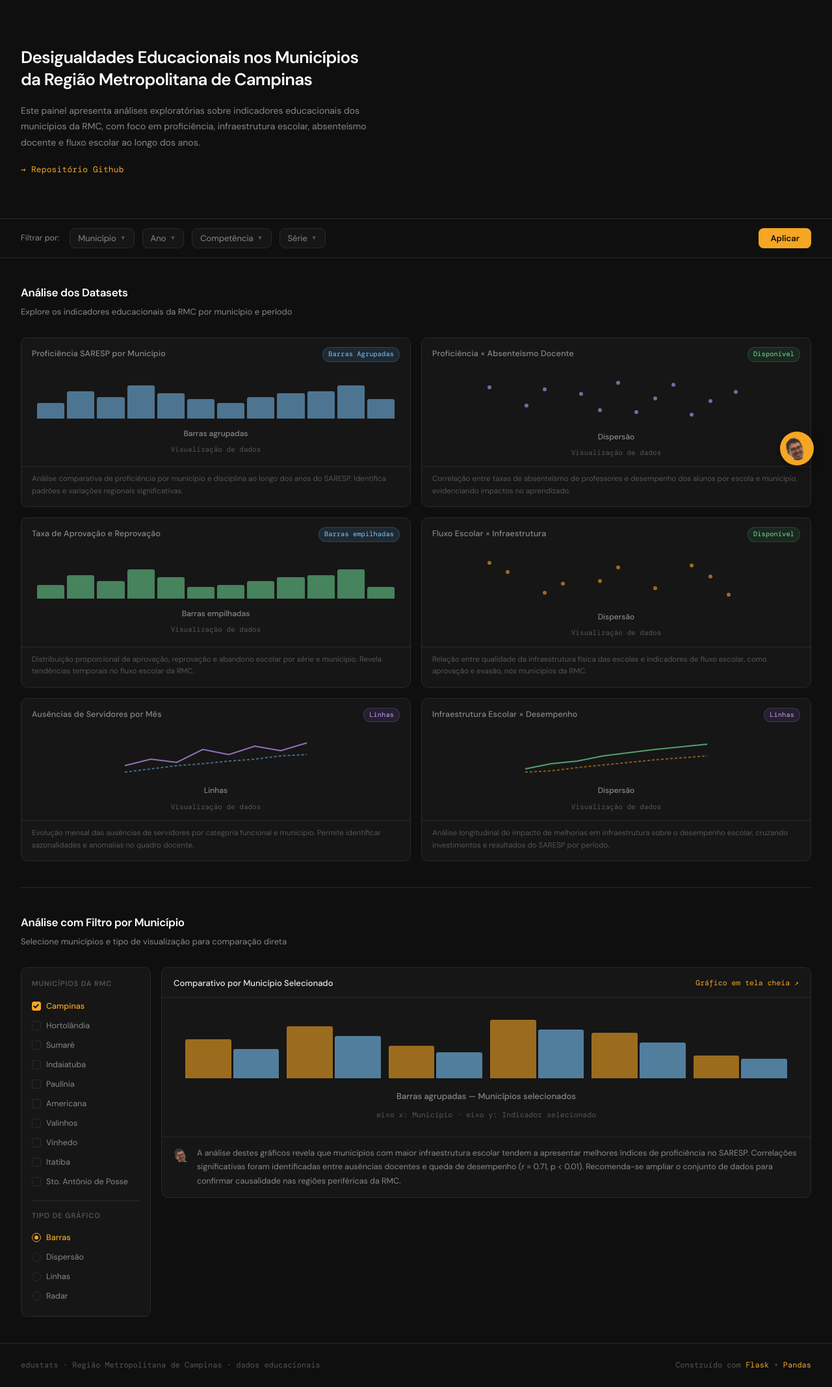
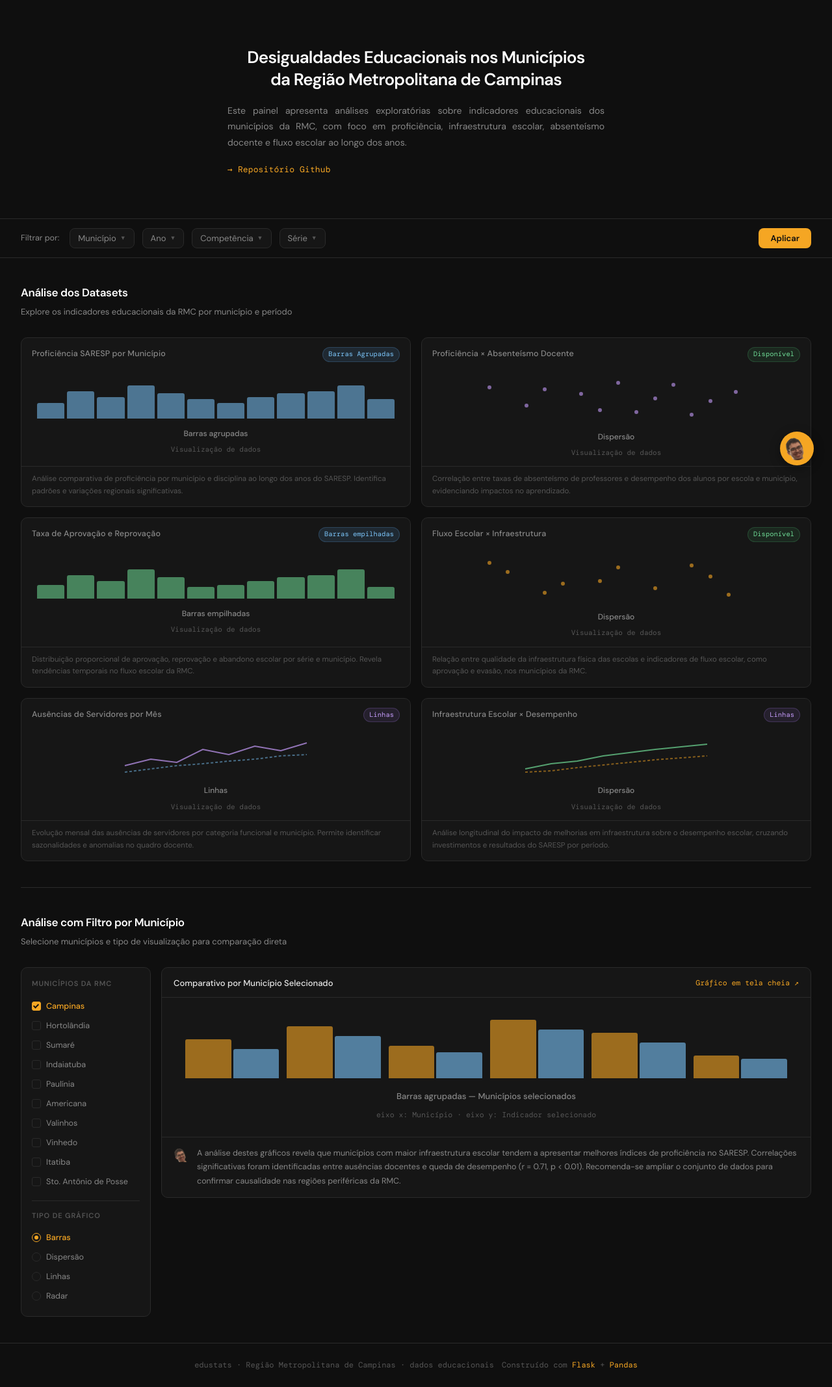
Before and after one commit to leasju/pi_educacao_qualidade, a Flask app: page / in a window 1280 px wide. Shown: the part 56-2190 px from the top of the page at 65% size. Run offline with Flask 3, Linux system fonts and the light colour scheme.

Commit message:
Atualiza título da página e melhora o layout do chatbot e seção hero

```diff
--- a/Template/index.html
+++ b/Template/index.html
@@ -4,7 +4,7 @@
 <head>
   <meta charset="UTF-8" />
   <meta name="viewport" content="width=device-width, initial-scale=1.0" />
-  <title>EduStats — Desigualdades Educacionais RMC</title>
+  <title>EduStats - RMC</title>
   <link rel="stylesheet" href="{{ url_for('static', filename='style.css') }}">
   <link
     href="https://fonts.googleapis.com/css2?family=DM+Sans:wght@300;400;500;600&family=DM+Mono:wght@400;500&display=swap"
@@ -393,7 +393,7 @@
     <button onclick="toggleChat()" aria-label="Fechar chat">✕</button>
   </div>
   <div id="chat-messages">
-    <div class="msg bot">Olá, Meu nome é PGuigui! Posso te ajudar a interpretar os dados educacionais da RMC. O que deseja saber?</div>
+    <div class="msg bot">Olá, Meu nome é Guilherme! Posso te ajudar a interpretar os dados educacionais da Região Metropolitana de Campinas. O que deseja saber?</div>
   </div>
   <div id="chat-input-area">
     <input
--- a/static/style.css
+++ b/static/style.css
@@ -119,7 +119,9 @@ nav {
 .hero {
   padding: 72px 32px 64px;
   max-width: 760px;
+  margin: 0 auto;        /* ← centraliza o bloco na página */
   animation: fadeUp .5s ease both;
+  text-align: center;
 }
 
 .hero h1 {
@@ -136,6 +138,8 @@ nav {
   font-size: 14px;
   line-height: 1.75;
   max-width: 580px;
+  text-align: justify;  /* ← justifica o parágrafo */
+  margin: 0 auto;       /* ← centraliza o bloco do parágrafo */
 }
 
 .hero-link {
@@ -149,6 +153,11 @@ nav {
   text-decoration: none;
   letter-spacing: 0.01em;
   transition: opacity .18s;
+  text-align: left;        /* ← alinha à esquerda */
+  display: block;          /* ← faz ele respeitar o fluxo do parágrafo */
+  max-width: 580px;        /* ← mesmo max-width do <p> */
+  margin-left: auto;       /* ← junto com margin-right centraliza o bloco */
+  margin-right: auto;
 }
 
 .hero-link:hover {
@@ -794,7 +803,7 @@ footer {
   padding: 24px 32px;
   display: flex;
   align-items: center;
-  justify-content: space-between;
+  justify-content: center; /* ← centraliza horizontalmente */
   flex-wrap: wrap;
   gap: 12px;
 }
```
